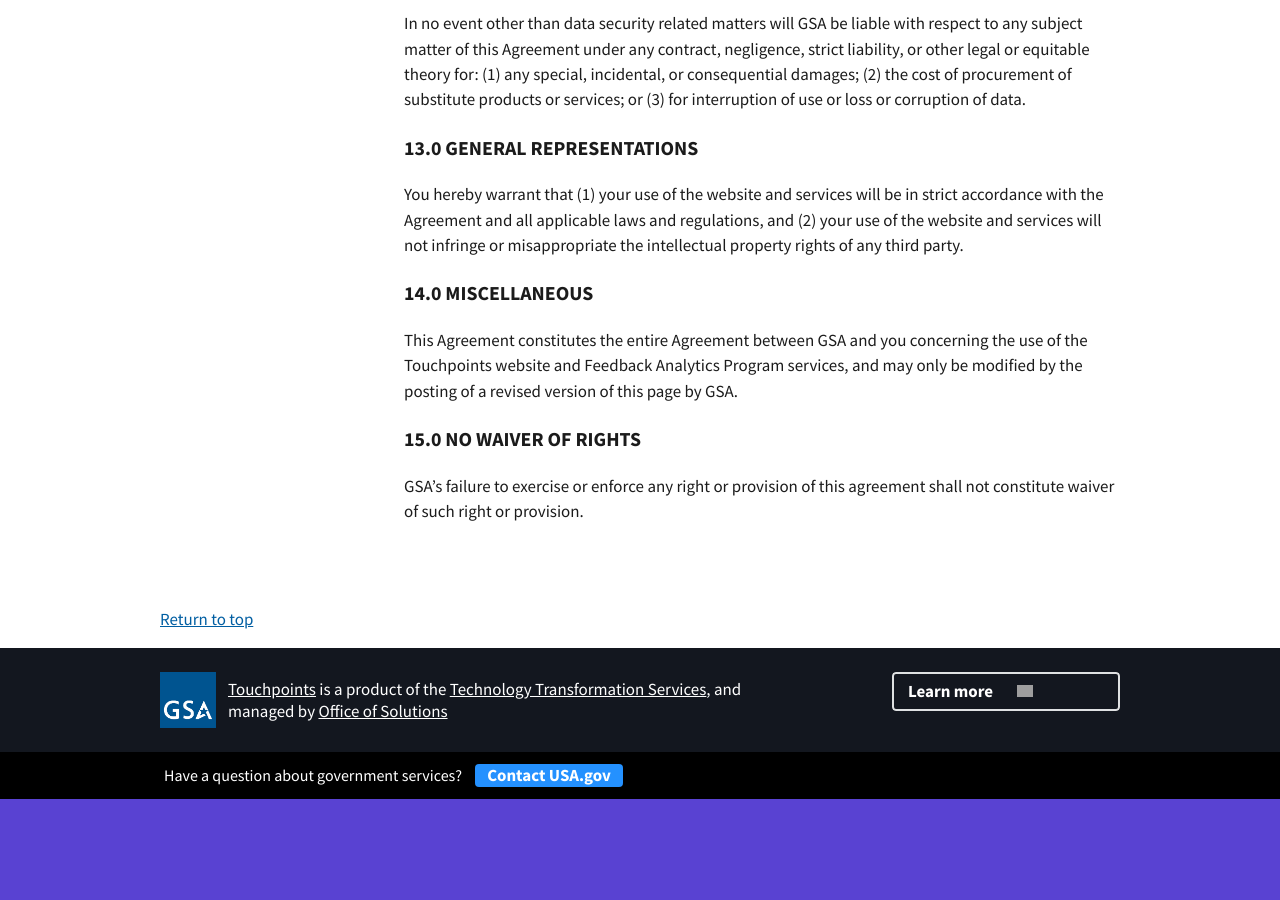
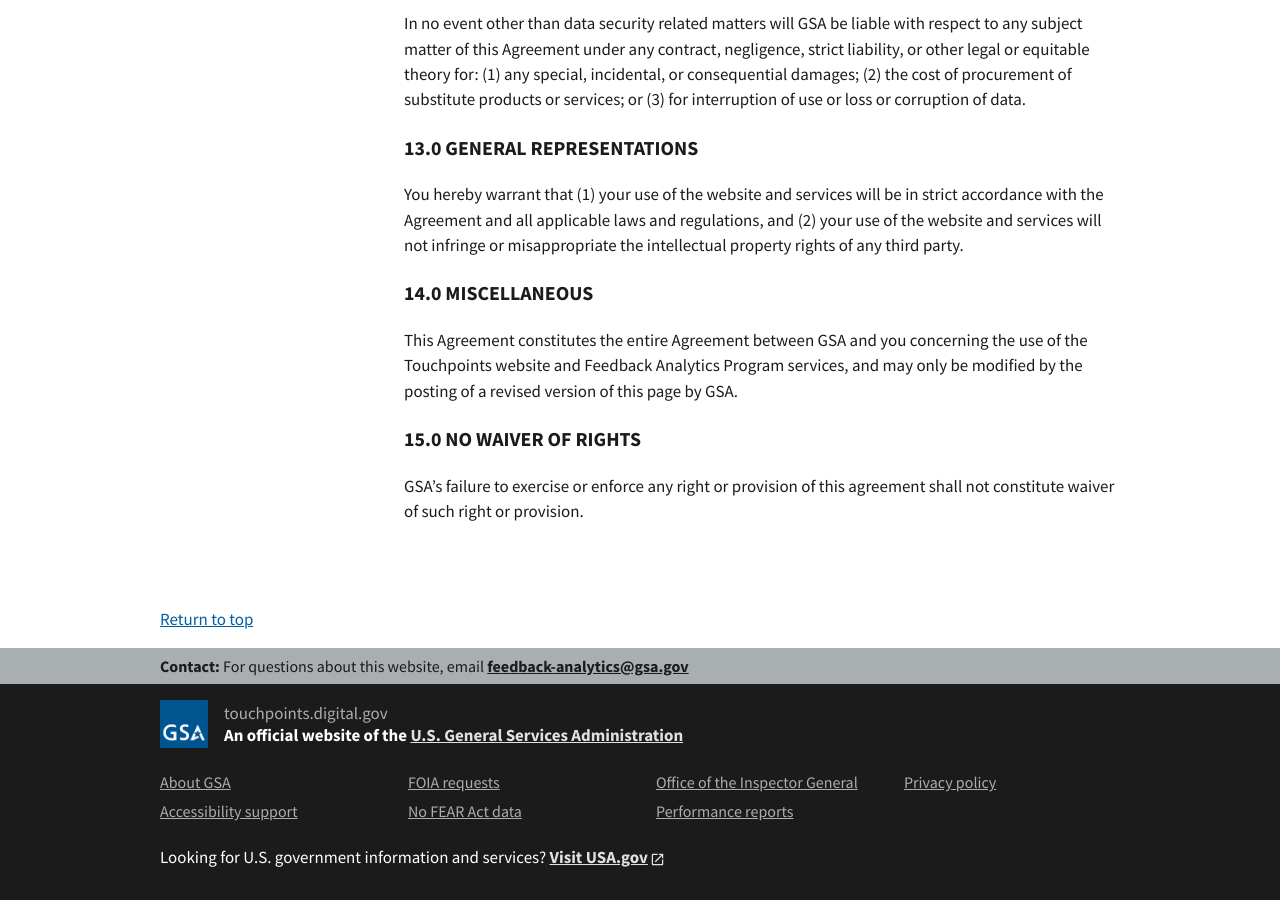
Before and after one commit to GSA-TTS/touchpoints-site, a Jekyll site: the page built from terms.md, in a window 1280 px wide and 900 px high, scrolled down 8087 px. Built offline with Jekyll 4.4.1, drawn with Linux system fonts in a browser that asks for light colours; before the commit the page ends 8886 px from its top, so only the background shows below that; grey boxes are pictures that could not be loaded.

Commit message:
replaced anchor with Identifier component to increase compliance score
* updated to ruby 2.7.4
* changed site name
* add gray bar for contact email
* removed redundant contact bar at the bottom

```diff
--- a/_includes/component-anchor.html
+++ b/_includes/component-anchor.html
@@ -1,69 +1,77 @@
-{% for org in site.data.anchor.anchor_data %}
 <div class="component-anchor">
-  <div class="usa-accordion">
+  <div class="bg-base-light padding-y-1 line-height-sans-3 font-lang-4 text-ink">
     <div class="grid-container">
-      <div class="org-short">
-        <div class="grid-row grid-gap-2">
-          <div class="grid-col-12 tablet:grid-col-8">
-
-            <div class="org-copy">
-              <img class="org-img" src="{{ org.agency_logo | relative_url }}" alt="GSA Logo">
-              <p><a href="#" title="{{ org.site_name }}">{{ org.site_name }}</a> is a product of the <a href="{{ org.org_primary_url }}" title="{{ org.org_primary }}">{{ org.org_primary }}</a>{% if org.org_primary %}, and managed by <a href="{{ org.org_secondary_url }}" title="{{ org.org_secondary }}">{{ org.org_secondary }}</a>{% endif %}</p>
-            </div>
-
-          </div>
-
-          <div class="grid-col-12 tablet:grid-col-3 tablet:grid-offset-1">
-
-            <button class="btn-learn-more usa-button usa-button--outline usa-button--inverse usa-accordion__button" aria-hidden="true" aria-expanded="false" aria-controls="org-details{% if include.name %}-{{ include.name }}{% endif %}">
-              <span>Learn&nbsp;more</span>
-            </button>
-
-          </div>
-        </div>
-      </div>
-
-      <div class="org-expanded" id="org-details{% if include.name %}-{{ include.name }}{% endif %}" hidden>
-        <div class="grid-row grid-gap-2">
-          <div class="grid-col-12 tablet:grid-col-6">
-            <div class="org-copy">
-              <p>{{ org.org_primary_bio }} <a class="more" href="{{ org.org_primary_url }}" title="Learn more about {{ org.org_primary }}"><span>Read more</span>&nbsp;»</a></p>
-              {% if org.org_secondary_bio %}
-              <p>{{ org.org_secondary_bio }} <a class="more" href="{{ org.org_secondary_url }}" title="Learn more about {{ org.org_secondary }}"><span>Read more</span>&nbsp;»</a></p>
-              {% endif %}
-            </div>
-          </div>
-          <div class="grid-col-12 tablet:grid-col-5 tablet:grid-offset-1">
-            <div class="org-links">
-              <p><i class="fas fa-envelope" aria-hidden="true"></i> For questions about this website, email <a href="mailto:feedback-analytics@gsa.gov">feedback-analytics@gsa.gov</a>.</p>
-
-              <p>Additional information about the U.S. General Services Administration (GSA) can be found at <a href="https://www.gsa.gov/about" title="More about the GSA">https://www.gsa.gov/about</a>.</p>
-              <ul>
-                <li><a href="https://www.gsaig.gov/" title="Report fraud, waste, or abuse to the Office of the Inspector General">Report fraud, waste, or abuse to the Office of the Inspector General</a></li>
-                <li><a href="https://www.gsa.gov/reference/freedom-of-information-act-foia" title="Submit a Freedom of Information Act (FOIA) request">Submit a Freedom of Information Act (FOIA) request</a></li>
-                <li><a href="https://www.gsa.gov/reference/reports/budget-performance" title="View budget and performance reports">View budget and performance reports</a></li>
-                <li><a href="https://www.gsa.gov/website-information/accessibility-aids" title="View accessiblity statement">View accessiblity statement</a></li>
-                <li><a href="https://www.gsa.gov/about-us/organization/office-of-civil-rights/notification-and-federal-employee-antidiscrimination-and-retaliation-act-of-2002" title="View No FEAR Act data">View No FEAR Act data</a></li>
-              </ul>
-            </div>
-          </div>
-        </div>
-      </div>
+      <b>Contact:</b> For questions about this website, email
+      <a href="mailto:feedback-analytics@gsa.gov" class="text-ink text-bold hover:text-no-underline">feedback-analytics@gsa.gov</a>
     </div>
   </div>
-
-  <div class="component-anchor-support">
-    <div class="grid-container">
-      <div class="grid-row grid-gap-2">
-        <div class="grid-col-12 tablet:grid-col-8">
-          <p>
-            <i class="fas fa-comment fa-flip-horizontal"></i>
-            Have a question about government services?
-            <a class="usa-button usa-button-sm" href="https://www.usa.gov/contact?ref=Digital.gov" target="_blank" rel="noopener" style="margin-left: 10px;">Contact USA.gov</a>
+  <div class="usa-identifier">
+    <section class="usa-identifier__section usa-identifier__section--masthead" aria-label="Agency identifier">
+      <div class="usa-identifier__container">
+        <div class="usa-identifier__logos">
+          <a href="https://www.gsa.gov" class="usa-identifier__logo">
+            <img class="usa-identifier__logo-img" src="{{ '/assets/img/gsa-logo.png' | relative_url }}" alt="GSA logo" role="img">
+          </a>
+        </div>
+        <div class="usa-identifier__identity" aria-label="Agency description">
+          <p class="usa-identifier__identity-domain">touchpoints.digital.gov</p>
+          <p class="usa-identifier__identity-disclaimer">
+            An official website of the
+            <a href="https://www.gsa.gov">U.S. General Services Administration</a>
           </p>
         </div>
       </div>
-    </div>
+    </section>
+    <nav class="usa-identifier__section usa-identifier__section--required-links" aria-label="Important links">
+      <div class="usa-identifier__container">
+        <ul class="usa-identifier__required-links-list">
+          <li class="usa-identifier__required-links-item">
+            <a href="https://www.gsa.gov/about-us" class="usa-identifier__required-link usa-link">
+              About GSA
+            </a>
+          </li>
+          <li class="usa-identifier__required-links-item">
+            <a href="https://www.gsa.gov/website-information/accessibility-aids" class="usa-identifier__required-link usa-link">
+              Accessibility support
+            </a>
+          </li>
+          <li class="usa-identifier__required-links-item">
+            <a href="https://www.gsa.gov/reference/freedom-of-information-act-foia" class="usa-identifier__required-link usa-link">
+              FOIA requests
+            </a>
+          </li>
+          <li class="usa-identifier__required-links-item">
+            <a href="https://www.gsa.gov/about-us/organization/office-of-civil-rights/notification-and-federal-employee-antidiscrimination-and-retaliation-act-of-2002" class="usa-identifier__required-link usa-link">
+              No FEAR Act data
+            </a>
+          </li>
+          <li class="usa-identifier__required-links-item">
+            <a href="https://www.gsaig.gov/" class="usa-identifier__required-link usa-link">
+              Office of the Inspector General
+            </a>
+          </li>
+          <li class="usa-identifier__required-links-item">
+            <a href="https://www.gsa.gov/reference/reports/budget-performance" class="usa-identifier__required-link usa-link">
+              Performance reports
+            </a>
+          </li>
+          <li class="usa-identifier__required-links-item">
+            <a href="https://www.gsa.gov/website-information/website-policies" class="usa-identifier__required-link usa-link">
+              Privacy policy
+            </a>
+          </li>
+        </ul>
+      </div>
+    </nav>
+    <section class="usa-identifier__section usa-identifier__section--usagov" aria-label="U.S. government information and services">
+      <div class="usa-identifier__container">
+        <div class="usa-identifier__usagov-description">
+          Looking for U.S. government information and services?
+        </div>
+        <a href="https://www.usa.gov/" class="usa-link usa-link--external">
+          Visit USA.gov
+        </a>
+      </div>
+    </section>
   </div>
 </div>
-{% endfor %}
--- a/package.json
+++ b/package.json
@@ -21,7 +21,7 @@
   },
   "dependencies": {
     "snyk": "^1.833.0",
-    "uswds": "^2.12.1"
+    "uswds": "^2.13.3"
   },
   "snyk": true,
   "devDependencies": {
```
Also changed, not shown: _data/anchor.yml (deleted, +0 -28 lines), 2 other files.
